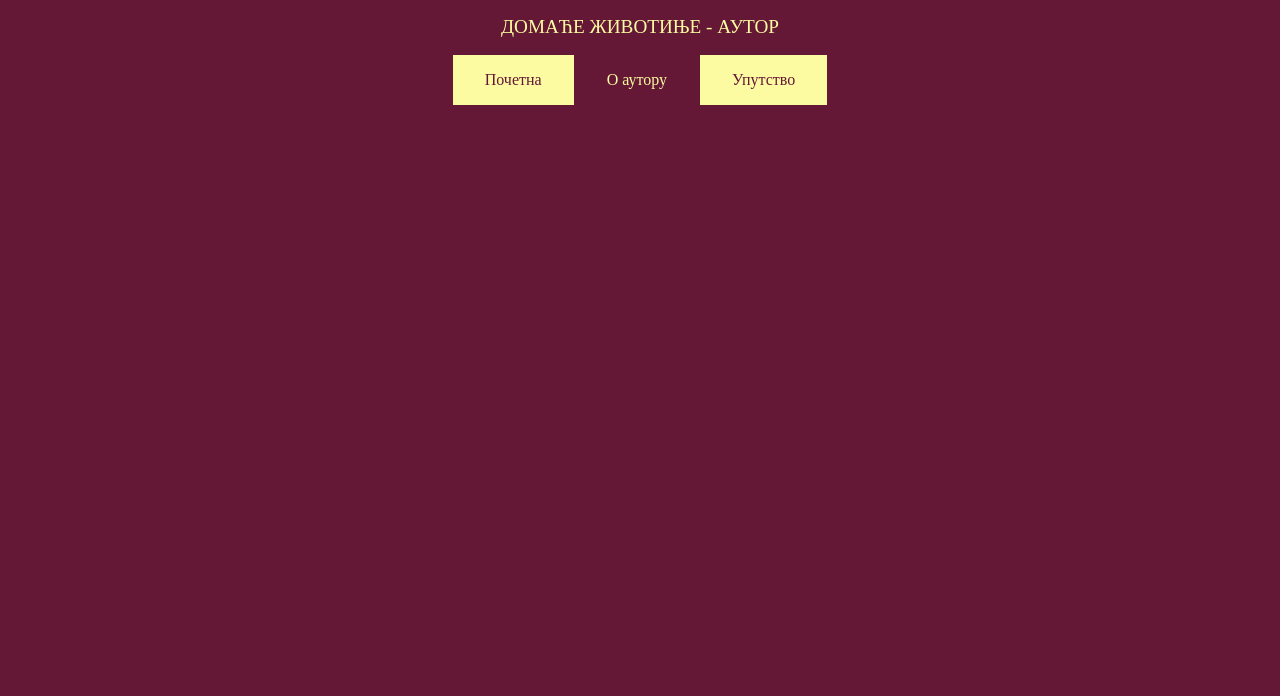
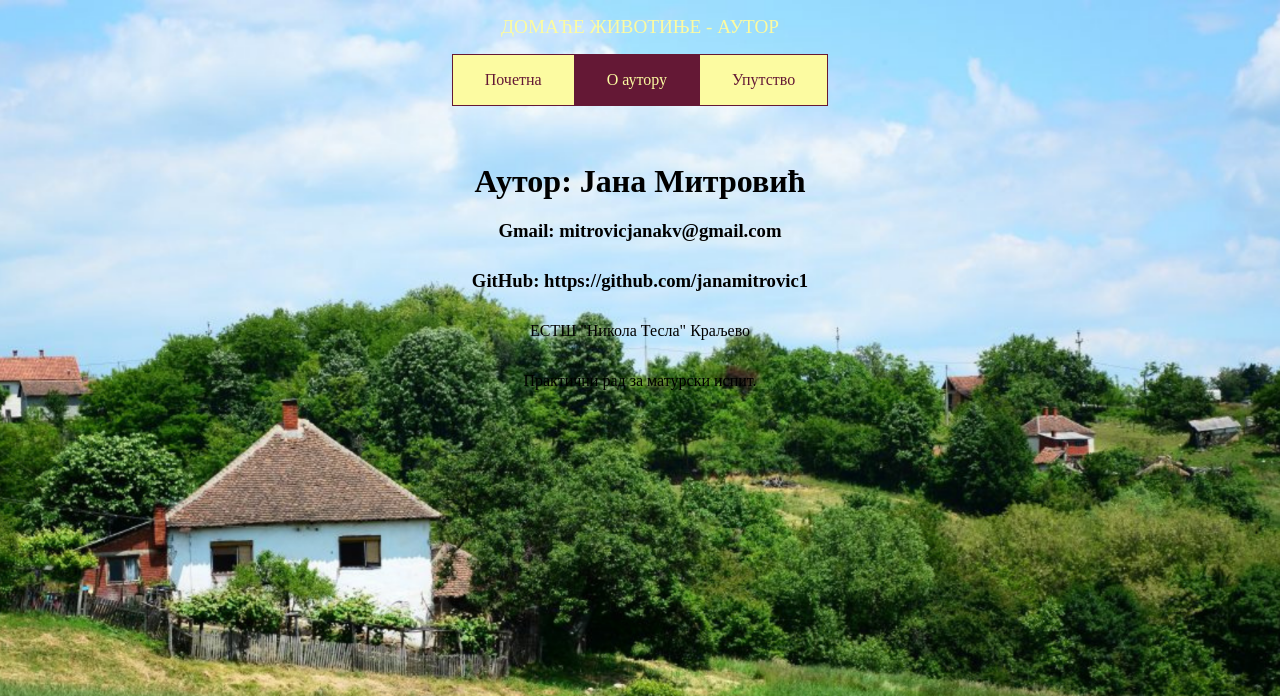
Before and after one commit to janamitrovic1/Matura, a PHP site: page /pages/autor.php in a window 1280 px wide. Shown: the top 696 px of the page. Run offline with PHP 8.4, Linux system fonts and the light colour scheme.

Commit message:
dodat author page

```diff
--- /dev/null
+++ b/B2/css/autor.css
@@ -0,0 +1,8 @@
+body{
+    text-align: center;
+}
+div
+{
+    padding: 50px;
+    line-height: 50px;
+}
--- a/B2/css/globals.css
+++ b/B2/css/globals.css
@@ -4,8 +4,9 @@
     box-sizing: border-box;
 }
 body{
-
-	background-color: #641835;
+    background-image: url(../images/pozadina.jpg);
+    background-repeat: none;
+    background-size: cover;
 }
 a{
     text-decoration: none;
--- a/B2/pages/autor.php
+++ b/B2/pages/autor.php
@@ -5,6 +5,7 @@
     <meta name="viewport" content="width=device-width, initial-scale=1.0">
     <link rel="stylesheet" href="../css/globals.css">
     <link rel="stylesheet" href="../css/nav.css">
+    <link rel="stylesheet" href="../css/autor.css">
     <title>Аутор</title>
 </head>
 <body>
@@ -13,5 +14,13 @@
         $naslov="Домаће животиње - аутор";
         require_once("../components/header.php");
     ?>
+    <div>
+        <h1>Аутор: Јана Митровић</h1>
+        <h3>Gmail: <a target="_blank" href="mailto:someone@example.com">mitrovicjanakv@gmail.com</a></h3>
+        <h3>GitHub: <a target="_blank" href="https://github.com/janamitrovic1">https://github.com/janamitrovic1</a></h3>
+        <p>ЕСТШ "Никола Тесла" Краљево</p>
+        <p>Практични рад за матурски испит.</p>
+    </div>
+
 </body>
 </html>
```
